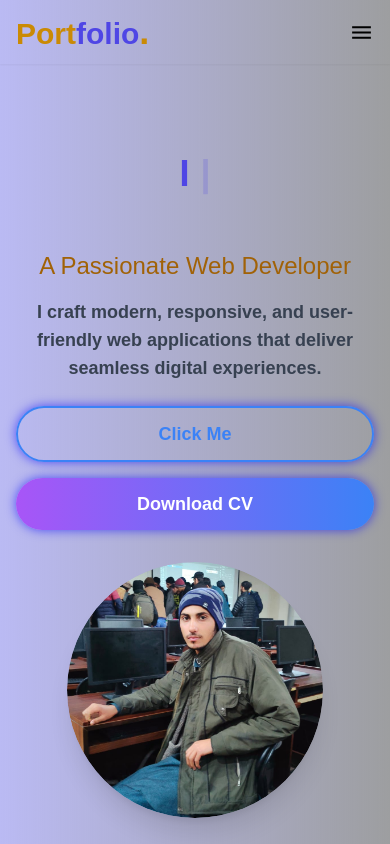
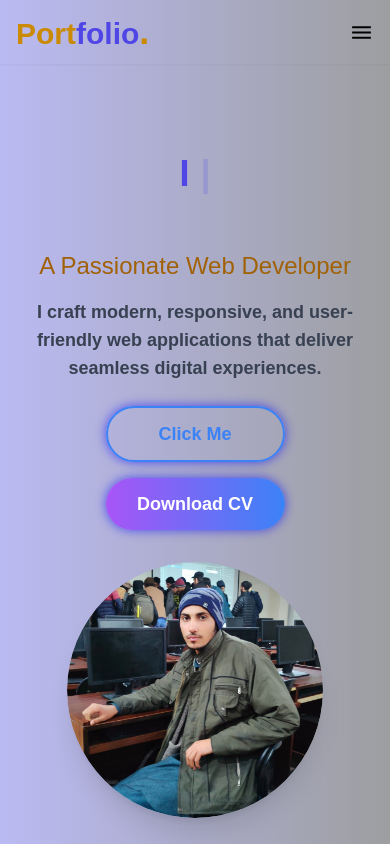
Before and after one commit to Mashoodgondal/Portfolio, a Next.js app in the folder portfolio/: page / in a window 390 px wide. Shown: the top 844 px of the page. Built offline with nearby package versions, Linux system fonts and the light colour scheme.

Commit message:
fix width and height

```diff
--- a/portfolio/app/home/page.js
+++ b/portfolio/app/home/page.js
@@ -73,14 +73,23 @@ export default function Hero() {
                     I craft modern, responsive, and user-friendly web applications that deliver seamless digital experiences.
                 </p>
 
-                <div className="mt-6 flex item-center  grid grid-cols-1 md:grid-cols-2 gap-4 justify-center">
+                {/* <div className="mt-6 flex item-center  grid grid-cols-1 md:grid-cols-2 gap-4 justify-center">
                     <button className="px-6 py-3 text-lg   font-semibold border-2 border-blue-500 text-blue-500 rounded-full transition-all duration-300 hover:bg-blue-500 hover:text-white animate-pulse-glow">
                         Click Me
                     </button>
                     <button className="relative px-6 py-3   text-lg font-semibold text-white rounded-full bg-gradient-to-r from-purple-500 to-blue-500 shadow-lg transition-all duration-300 hover:shadow-2xl hover:scale-110 animate-pulse-glow delay-200">
                         Download CV
                     </button>
+                </div> */}
+                <div className="mt-6 flex flex-col md:flex-row items-center gap-4 justify-center">
+                    <button className="w-1/2  md:w-full mx-auto px-6 py-3 text-lg font-semibold border-2 border-blue-500 text-blue-500 rounded-full transition-all duration-300 hover:bg-blue-500 hover:text-white animate-pulse-glow">
+                        Click Me
+                    </button>
+                    <button className="w-1/2 md:w-full mx-auto relative px-6 py-3 text-lg font-semibold text-white rounded-full bg-gradient-to-r from-purple-500 to-blue-500 shadow-lg transition-all duration-300 hover:shadow-2xl hover:scale-110 animate-pulse-glow delay-200">
+                        Download CV
+                    </button>
                 </div>
+
             </div>
 
 
```
